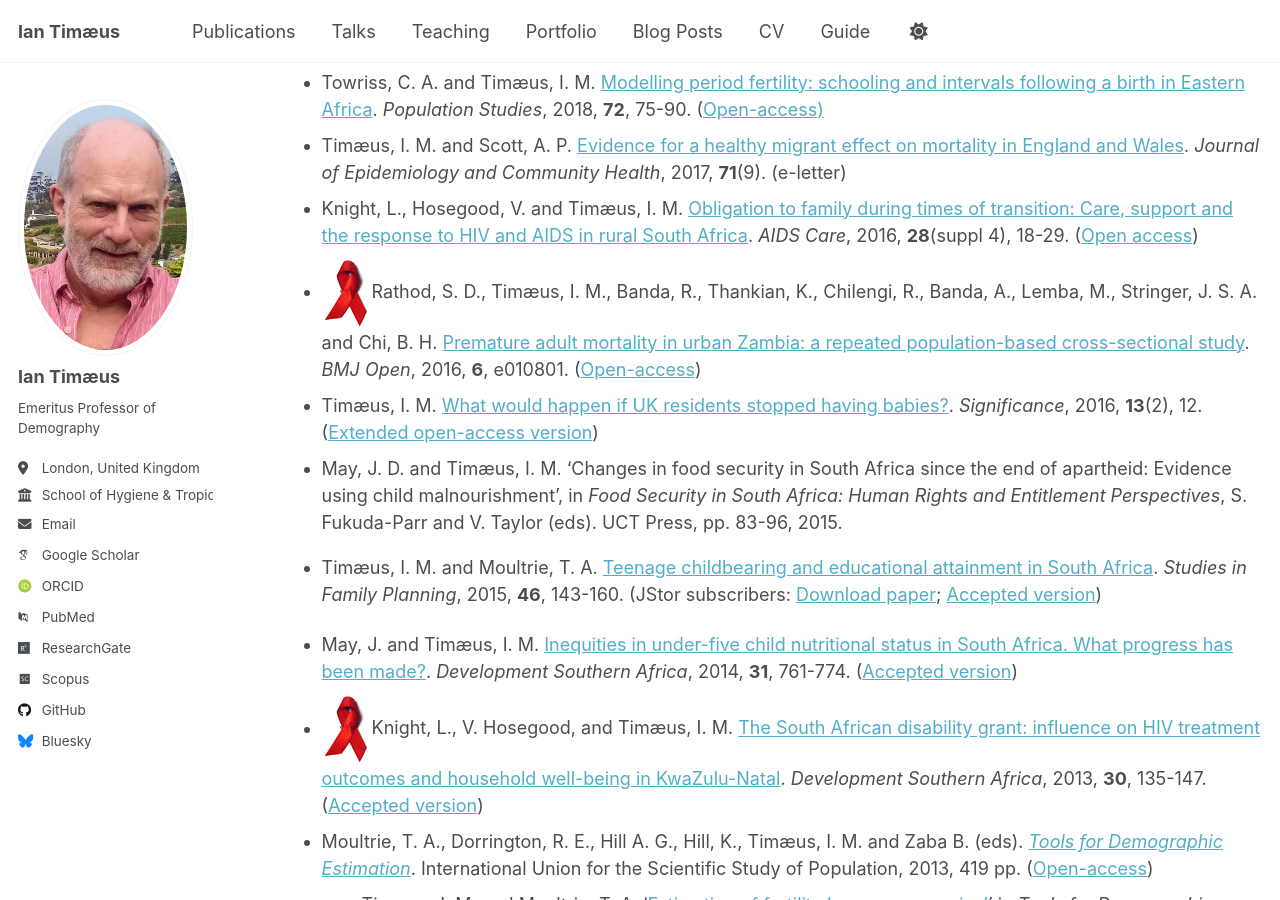
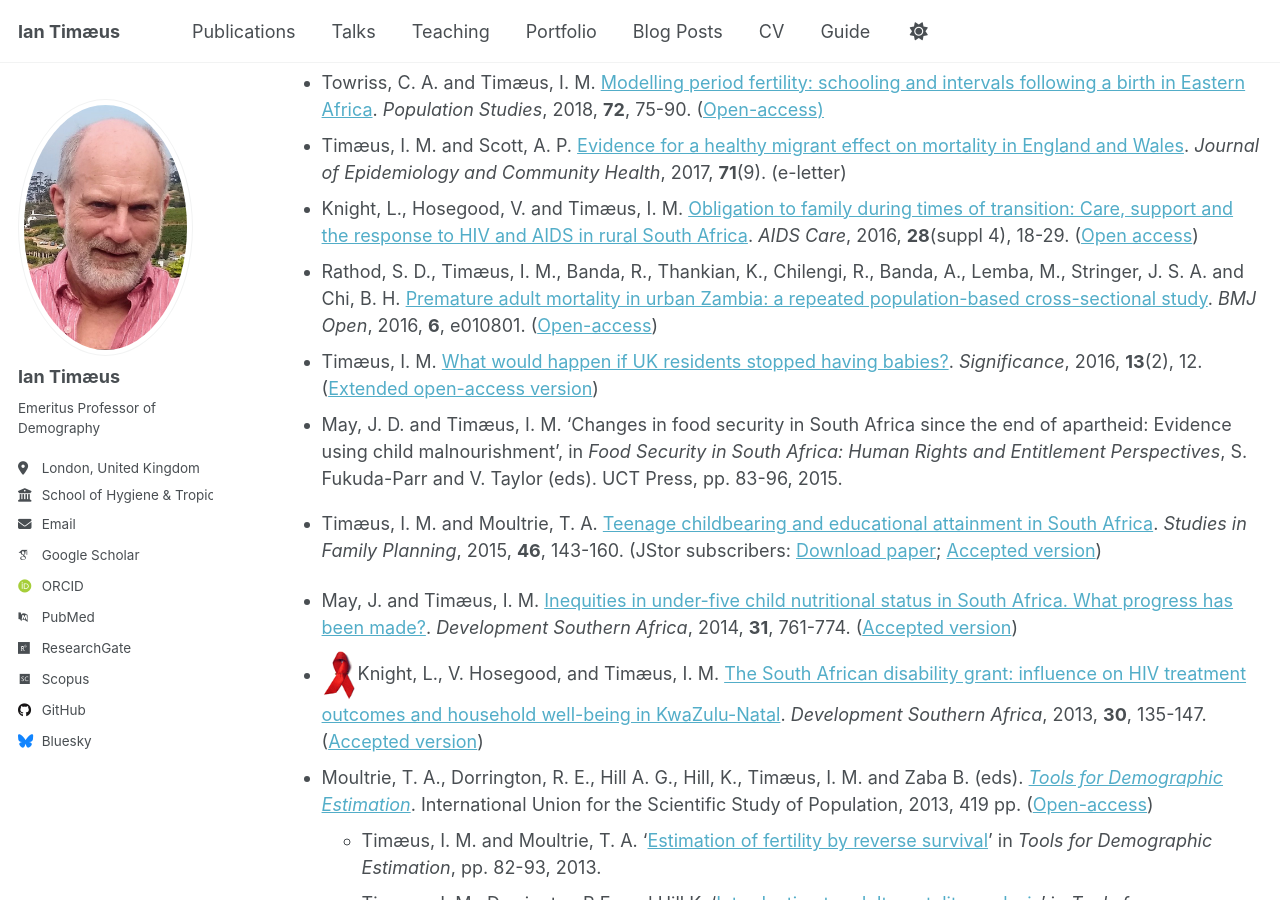
Before and after one commit to BugBunny/ian_timaeus, a Jekyll site: the page built from _publications/publications.md, in a window 1280 px wide and 900 px high, scrolled down 1187 px. Built offline with Jekyll 4.4.1, drawn with Linux system fonts in a browser that asks for light colours; some web fonts are replaced; a script that is not in the unit is left out.

Commit message:
Update publications.md

```diff
--- a/_publications/publications.md
+++ b/_publications/publications.md
@@ -9,7 +9,7 @@ author_profile: true
 
 Jump to: [1984-9](#M1984), [1990-4](#M1990), [1995-9](#M1995), [2000-4](#M2000), [2005-9](#M2005), [2010-14](#M2010), [2015-19](#M2015), [Grey literature](#Reports)
 
--   [](itim_rr.gif)Masquelier, B. and Timæus, I. M. [Estimating adult mortality based on maternal orphanhood in populations with HIV/AIDS](https://doi.org/10.1080/00324728.2024.2416185). *Population Studies*, 2025, **79**, 337-357. ([Open-access](https://doi.org/10.1080/00324728.2024.2416185))
+-   [](itim_rr.gif){:height="36" width="12"}Masquelier, B. and Timæus, I. M. [Estimating adult mortality based on maternal orphanhood in populations with HIV/AIDS](https://doi.org/10.1080/00324728.2024.2416185). *Population Studies*, 2025, **79**, 337-357. ([Open-access](https://doi.org/10.1080/00324728.2024.2416185))
 
 -   Masquelier, B., Menashe-Oren, A., Reniers, G. and Timæus, I. M. [A new method for estimating recent adult mortality from summary sibling histories](https://doi.org/10.1186/s12963-024-00350-0), *Population Health Metrics*, 2024, **22**, 32. [(Open-access)](https://doi.org/10.1186/s12963-024-00350-0)
 -   Jasseh, M., Rerimoi, A. J., Reniers, G. and Timæus, I. M. [Assessment of the consistency of health and demographic surveillance and household survey data: A demonstration at two HDSS sites in The Gambia](https://doi.org/10.1371/journal.pone.0271464 "Publisher's website"). *PLoS ONE*, 2022, **17**, e0271464. ([Open-access)](https://doi.org/10.1371/journal.pone.%20e0271464 "Publisher's website")
@@ -25,14 +25,14 @@ Jump to: [1984-9](#M1984), [1990-4](#M1990), [1995-9](#M1995), [2000-4](#M2000),
 -   Towriss, C. A. and Timæus, I. M. [Contraceptive use and lengthening birth intervals in rural and urban Eastern Africa](https://doi.org/10.4054/DemRes.2018.38.64 "Publisher's website"). *Demographic Research*, 2018, **38**, 2027-2052. ([Open-access)](https://doi.org/10.4054/DemRes.2018.38.64 "Publisher's website")
 -   Towriss, C. A. and Timæus, I. M. [Modelling period fertility: schooling and intervals following a birth in Eastern Africa](https://doi.org/10.1080/00324728.2017.1370121 "Publisher's website"). *Population Studies*, 2018, **72**, 75-90. ([Open-access)](https://doi.org/10.1080/00324728.2017.1370121 "Publisher's website")
 -   Timæus, I. M. and Scott, A. P. [Evidence for a healthy migrant effect on mortality in England and Wales](https://jech.bmj.com/content/71/9/863.responses "Publisher's website"). *Journal of Epidemiology and Community Health*, 2017, **71**(9). (e-letter)
--   [](images/itim_rr.gif)Knight, L., Hosegood, V. and Timæus, I. M. [Obligation to family during times of transition: Care, support and the response to HIV and AIDS in rural South Africa](https://dx.doi.org/10.1080/09540121.2016.1195486 "Publisher's website"). *AIDS Care*, 2016, **28**(suppl 4), 18-29. ([Open access](https://dx.doi.org/10.1080/09540121.2016.1195486 "Publisher's website"))
--   ![](/images/itim_rr.gif)Rathod, S. D., Timæus, I. M., Banda, R., Thankian, K., Chilengi, R., Banda, A., Lemba, M., Stringer, J. S. A. and Chi, B. H. [Premature adult mortality in urban Zambia: a repeated population-based cross-sectional study](https://dx.doi.org/10.1136/bmjopen-2015-010801 "Publisher's website"). *BMJ Open*, 2016, **6**, e010801. ([Open-access](https://dx.doi.org/10.1136/bmjopen-2015-010801 "Publisher's website"))
+-   [](./images/itim_rr.gif)Knight, L., Hosegood, V. and Timæus, I. M. [Obligation to family during times of transition: Care, support and the response to HIV and AIDS in rural South Africa](https://dx.doi.org/10.1080/09540121.2016.1195486 "Publisher's website"). *AIDS Care*, 2016, **28**(suppl 4), 18-29. ([Open access](https://dx.doi.org/10.1080/09540121.2016.1195486 "Publisher's website"))
+-   [](../images/itim_rr.gif)Rathod, S. D., Timæus, I. M., Banda, R., Thankian, K., Chilengi, R., Banda, A., Lemba, M., Stringer, J. S. A. and Chi, B. H. [Premature adult mortality in urban Zambia: a repeated population-based cross-sectional study](https://dx.doi.org/10.1136/bmjopen-2015-010801 "Publisher's website"). *BMJ Open*, 2016, **6**, e010801. ([Open-access](https://dx.doi.org/10.1136/bmjopen-2015-010801 "Publisher's website"))
 -   Timæus, I. M. [What would happen if UK residents stopped having babies?](https://dx.doi.org/10.1111/j.1740-9713.2016.00894.x "Publisher's website"). *Significance*, 2016, **13**(2), 12. ([Extended open-access version](https://www.significancemagazine.com/science/416-ask-a-statistician-population "RSS StatsLife website"))
 -   May, J. D. and Timæus, I. M. ‘Changes in food security in South Africa since the end of apartheid: Evidence using child malnourishment’, in *Food Security in South Africa: Human Rights and Entitlement Perspectives*, S. Fukuda-Parr and V. Taylor (eds). UCT Press, pp. 83-96, 2015.
 -   Timæus, I. M. and Moultrie, T. A. [Teenage childbearing and educational attainment in South Africa](https://dx.doi.org/10.1111/j.1728-4465.2015.00021.x "Publisher's website"). *Studies in Family Planning*, 2015, **46**, 143-160. (JStor subscribers: [Download paper](https://www.jstor.org/stable/24642177 "JStor"); [Accepted version](https://researchonline.lshtm.ac.uk/2212713/1/Timaeus-Moultrie-Teenage-Childbearing-SFP-accepted-version.pdf "LSHTM Research Online"))
 
 -   May, J. and Timæus, I. M. [Inequities in under-five child nutritional status in South Africa. What progress has been made?](https://dx.doi.org/10.1080/0376835X.2014.952896 "Publisher's website"). *Development Southern Africa*, 2014, **31**, 761-774. ([Accepted version](https://researchonline.lshtm.ac.uk/2019628/ "LSHTM Research Online"))
--   ![](itim_rr.gif)Knight, L., V. Hosegood, and Timæus, I. M. [The South African disability grant: influence on HIV treatment outcomes and household well-being in KwaZulu-Natal](https://dx.doi.org/10.1080/0376835X.2013.755767 "Publisher's website"). *Development Southern Africa*, 2013, **30**, 135-147. ([Accepted version](https://researchonline.lshtm.ac.uk/613568/ "LSHTM Research Online"))
+-   ![](itim_rr.gif){:height="36" width="36"}Knight, L., V. Hosegood, and Timæus, I. M. [The South African disability grant: influence on HIV treatment outcomes and household well-being in KwaZulu-Natal](https://dx.doi.org/10.1080/0376835X.2013.755767 "Publisher's website"). *Development Southern Africa*, 2013, **30**, 135-147. ([Accepted version](https://researchonline.lshtm.ac.uk/613568/ "LSHTM Research Online"))
 -   Moultrie, T. A., Dorrington, R. E., Hill A. G., Hill, K., Timæus, I. M. and Zaba B. (eds). [*Tools for Demographic Estimation*](https://demographicestimation.iussp.org/ "Tools for Demographic Estimation website"). International Union for the Scientific Study of Population, 2013, 419 pp. ([Open-access](https://demographicestimation.iussp.org/%22 "Tools for Demographic Estimation website"))
     -   Timæus, I. M. and Moultrie, T. A. ‘[Estimation of fertility by reverse survival](https://demographicestimation.iussp.org/content/reverse-survival-methods "Tools for Demographic Estimation website")’ in *Tools for Demographic Estimation*, pp. 82-93, 2013.
     -   Timæus, I. M., Dorrington R.E. and Hill K. ‘[Introduction to adult mortality analysis](https://demographicestimation.iussp.org/content/introduction-adult-mortality-analysis "Tools for Demographic Estimation website")’ in *Tools for Demographic Estimation*, pp. 191-194, 2013.
```
